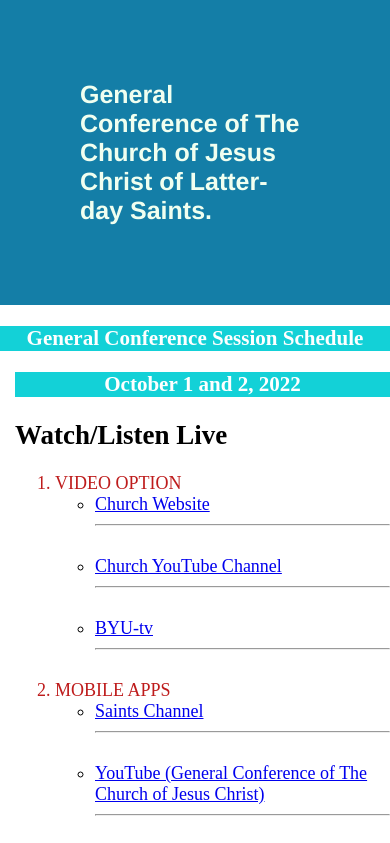
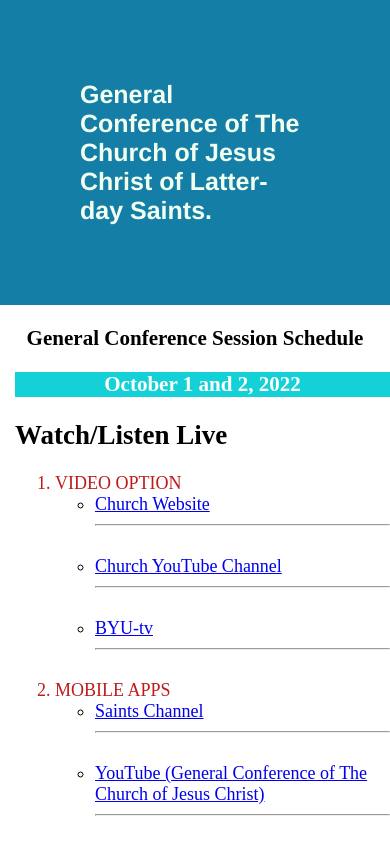
Before and after one commit to patrickkikulwe89-sys/my-old-site-ug, a plain HTML site: page index.html in a window 390 px wide. Shown: the top 843 px of the page. Drawn offline with Linux system fonts and the light colour scheme.

Commit message:
Revert "Correct responsiveness typo for viewport and remove inline CSS to ext…"

```diff
--- a/gc.css
+++ b/gc.css
@@ -6,13 +6,6 @@
     min-height: 100vh;
     font-size: 18px;
     margin:0px;
-}
-/* This is what I got from the inline CSS i had initially used */
-
-h3 {
-    color: white;
-    text-align: center;
-    background-color: rgb(19, 209, 215);
 }
 #edit_all_minus_head_and_foot {
     margin-left:15px;
--- a/index.html
+++ b/index.html
@@ -5,7 +5,7 @@
 		<meta charset="UTF-8">
         <meta name="keywords" content="General Conference, LDS, Latter-day, Saturday session, Sunday session,
         Church of Jesus Christ, Jesus Christ">
-		<meta name="viewport" content="width=device-width, initial-scale=1.0"/>
+		<meta name="viewpoint" content="width=device-width, initial-scale=1.0"/>
 	    <meta name="description" content="General Conference is a gathering of members of
         The Church of Jesus Christ of Latter-day Saints, held biannually every April and
         October at the Conference Center in Salt Lake City, Utah....">
@@ -20,7 +20,7 @@
 				<h3 id="h3_head" style="text-align: center;">General Conference Session Schedule</h3>
 
 	<div id="edit_all_minus_head_and_foot">
-				<h3>October 1 and 2, 2022</h3>
+				<h3 style="color: white; text-align: center; background-color: rgb(19, 209, 215);">October 1 and 2, 2022</h3>
 
 				<h2>Watch/Listen Live</h2>
 
```
